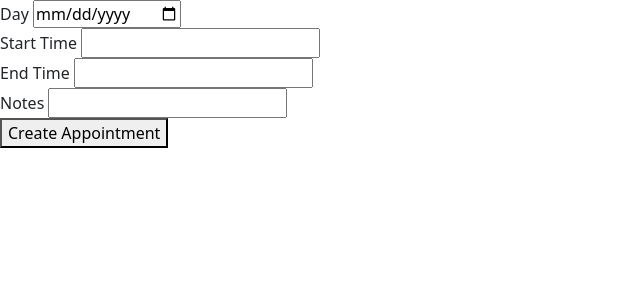
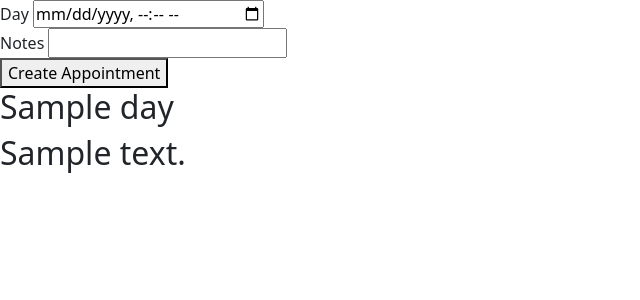
Before and after one commit to jerenteria/appointment_project, a Django app: template appointment_project/appointment_app/templates/index.html in a window 1280 px wide. Shown: the top 300 px of the page, without its empty margins (0-640 px from the left). Run offline with Django 3.2, Linux system fonts and the light colour scheme; the template is opened without the code that fills it: most values are stand-ins (such as "Sample title", 1, 10 or a date in 2020).

Commit message:
second commit

```diff
--- a/appointment_project/appointment_app/models.py
+++ b/appointment_project/appointment_app/models.py
@@ -1,7 +1,6 @@
 from django.db import models
+from datetime import datetime
 
 class Appointment(models.Model):
     day = models.DateTimeField()
-    start_time = models.TimeField()
-    end_time = models.TimeField()
     notes = models.TextField(blank=True, null=True)
--- a/appointment_project/appointment_app/templates/index.html
+++ b/appointment_project/appointment_app/templates/index.html
@@ -12,21 +12,18 @@
         {% csrf_token %}
         <div class="form-group">
             <label for="day">Day</label>
-            <input type="date" name="day">
-        </div>
-        <div class="form-group">
-            <label for="start_time">Start Time</label>
-            <input type="datetime" name="start_time">
-        </div>
-        <div class="form-group">
-            <label for="end_time">End Time</label>
-            <input type="datetime" name="end_time">
+            <input type="datetime-local" name="day">
         </div>
         <div class="form-group">
             <label for="notes">Notes</label>
-            <input type="text" name="notes">
+            <input type="textarea" name="notes">
         </div>
         <button>Create Appointment</button>
     </form>
+
+    {% for appointment in all_appointments %}
+    <h2>{{appointment.day}} </h2>
+    <h2>{{appointment.notes}}</h2>
+    {% endfor %}
 </body>
 </html>
--- a/appointment_project/appointment_app/urls.py
+++ b/appointment_project/appointment_app/urls.py
@@ -4,4 +4,5 @@ from . import views
 
 urlpatterns = [
     path('', views.index),
+    path('make_appointment', views.create_appointment),
 ]
```
Also changed, not shown: appointment_project/appointment_app/views.py (+13 -2 lines), appointment_project/appointment_app/migrations/0003_auto_20220823_0431.py (added), appointment_project/appointment_app/migrations/0004_auto_20220823_0435.py (added), appointment_project/appointment_app/migrations/0005_auto_20220823_0443.py (added), appointment_project/db.sqlite3.
